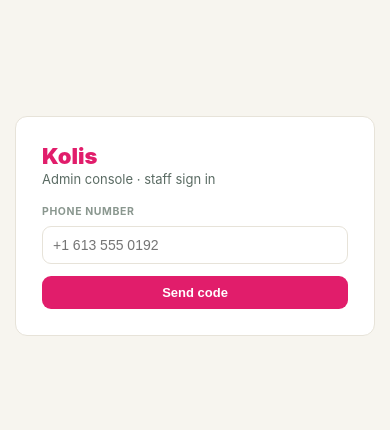
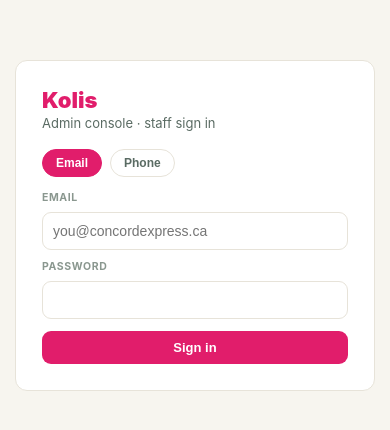
Before and after one commit to ThomaNubesie/Kolis, a Next.js app in the folder admin-web/: page /login in a window 390 px wide. Shown: the part 190-620 px from the top of the page. Built offline with nearby package versions, Linux system fonts and the light colour scheme; no server answers.

Commit message:
admin-web: email+password login (owner is email-based) + phone OTP toggle

```diff
--- a/admin-web/app/login/page.tsx
+++ b/admin-web/app/login/page.tsx
@@ -3,10 +3,12 @@
 import { useRouter } from "next/navigation";
 import { supabase } from "@/lib/supabase";
 
-// Staff sign in with the SAME phone login as the Kolis app, so the session maps
-// to their kolis_admin_roles row.
+// Staff sign in. Email + password (e.g. the owner) or phone OTP (Kolis members).
 export default function Login() {
   const router = useRouter();
+  const [mode, setMode] = useState<"email" | "phone">("email");
+  const [email, setEmail] = useState("");
+  const [password, setPassword] = useState("");
   const [phone, setPhone] = useState("");
   const [code, setCode] = useState("");
   const [sent, setSent] = useState(false);
@@ -15,21 +17,30 @@
 
   const e164 = (p: string) => { const d = p.replace(/[^\d+]/g, ""); return d.startsWith("+") ? d : "+1" + d.replace(/\D/g, ""); };
 
-  const send = async () => {
+  const afterAuth = async () => {
+    const { data: staff } = await supabase.rpc("kolis_is_staff");
+    if (!staff) { setErr("This account has no admin access."); await supabase.auth.signOut(); return false; }
+    router.replace("/"); return true;
+  };
+
+  const signInEmail = async () => {
+    setBusy(true); setErr("");
+    const { error } = await supabase.auth.signInWithPassword({ email: email.trim(), password });
+    if (error) { setBusy(false); setErr(error.message); return; }
+    await afterAuth(); setBusy(false);
+  };
+  const sendPhone = async () => {
     setBusy(true); setErr("");
     const { error } = await supabase.auth.signInWithOtp({ phone: e164(phone) });
     setBusy(false);
     if (error) { setErr(error.message); return; }
     setSent(true);
   };
-  const verify = async () => {
+  const verifyPhone = async () => {
     setBusy(true); setErr("");
     const { error } = await supabase.auth.verifyOtp({ phone: e164(phone), token: code.trim(), type: "sms" });
-    setBusy(false);
-    if (error) { setErr(error.message); return; }
-    const { data: staff } = await supabase.rpc("kolis_is_staff");
-    if (!staff) { setErr("This account has no admin access."); await supabase.auth.signOut(); return; }
-    router.replace("/");
+    if (error) { setBusy(false); setErr(error.message); return; }
+    await afterAuth(); setBusy(false);
   };
 
   return (
@@ -37,17 +48,31 @@
       <div className="card" style={{ width: 360, padding: 26 }}>
         <div style={{ fontWeight: 900, fontSize: 22, color: "var(--accent)" }}>Kolis</div>
         <div className="sub" style={{ marginTop: 2 }}>Admin console · staff sign in</div>
-        {!sent ? (
+
+        <div className="row" style={{ marginBottom: 14, marginTop: 6 }}>
+          <button className={"chip" + (mode === "email" ? " on" : "")} onClick={() => { setMode("email"); setErr(""); }}>Email</button>
+          <button className={"chip" + (mode === "phone" ? " on" : "")} onClick={() => { setMode("phone"); setErr(""); setSent(false); }}>Phone</button>
+        </div>
+
+        {mode === "email" ? (
           <>
-            <div className="mono" style={{ marginTop: 10 }}>Phone number</div>
+            <div className="mono">Email</div>
+            <input className="input" value={email} onChange={(e) => setEmail(e.target.value)} placeholder="you@concordexpress.ca" autoComplete="username" />
+            <div className="mono" style={{ marginTop: 10 }}>Password</div>
+            <input className="input" type="password" value={password} onChange={(e) => setPassword(e.target.value)} onKeyDown={(e) => e.key === "Enter" && signInEmail()} autoComplete="current-password" />
+            <button className="btn" style={{ width: "100%", marginTop: 12 }} disabled={busy} onClick={signInEmail}>{busy ? "Signing in…" : "Sign in"}</button>
+          </>
+        ) : !sent ? (
+          <>
+            <div className="mono">Phone number</div>
             <input className="input" value={phone} onChange={(e) => setPhone(e.target.value)} placeholder="+1 613 555 0192" />
-            <button className="btn" style={{ width: "100%", marginTop: 12 }} disabled={busy} onClick={send}>{busy ? "Sending…" : "Send code"}</button>
+            <button className="btn" style={{ width: "100%", marginTop: 12 }} disabled={busy} onClick={sendPhone}>{busy ? "Sending…" : "Send code"}</button>
           </>
         ) : (
           <>
-            <div className="mono" style={{ marginTop: 10 }}>6-digit code</div>
+            <div className="mono">6-digit code</div>
             <input className="input" value={code} onChange={(e) => setCode(e.target.value)} placeholder="••••••" inputMode="numeric" />
-            <button className="btn" style={{ width: "100%", marginTop: 12 }} disabled={busy} onClick={verify}>{busy ? "Verifying…" : "Verify & sign in"}</button>
+            <button className="btn" style={{ width: "100%", marginTop: 12 }} disabled={busy} onClick={verifyPhone}>{busy ? "Verifying…" : "Verify & sign in"}</button>
             <button className="btn ghost" style={{ width: "100%", marginTop: 8 }} onClick={() => setSent(false)}>← Wrong number</button>
           </>
         )}
```
